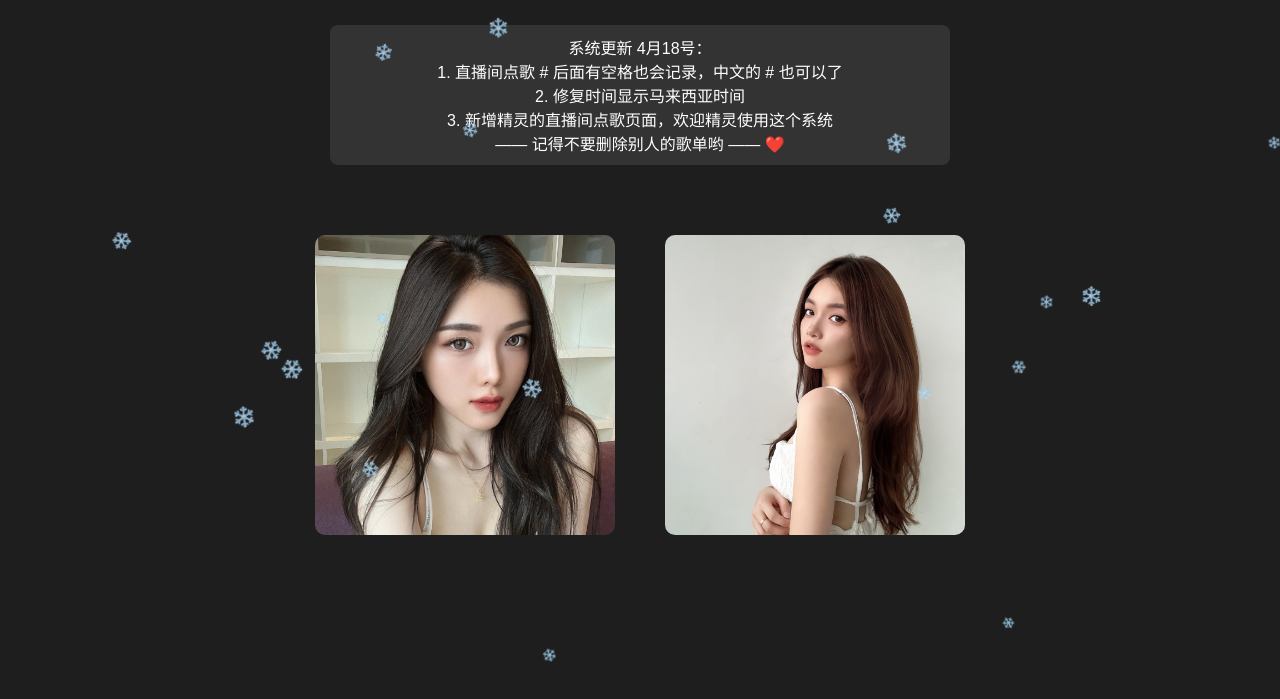
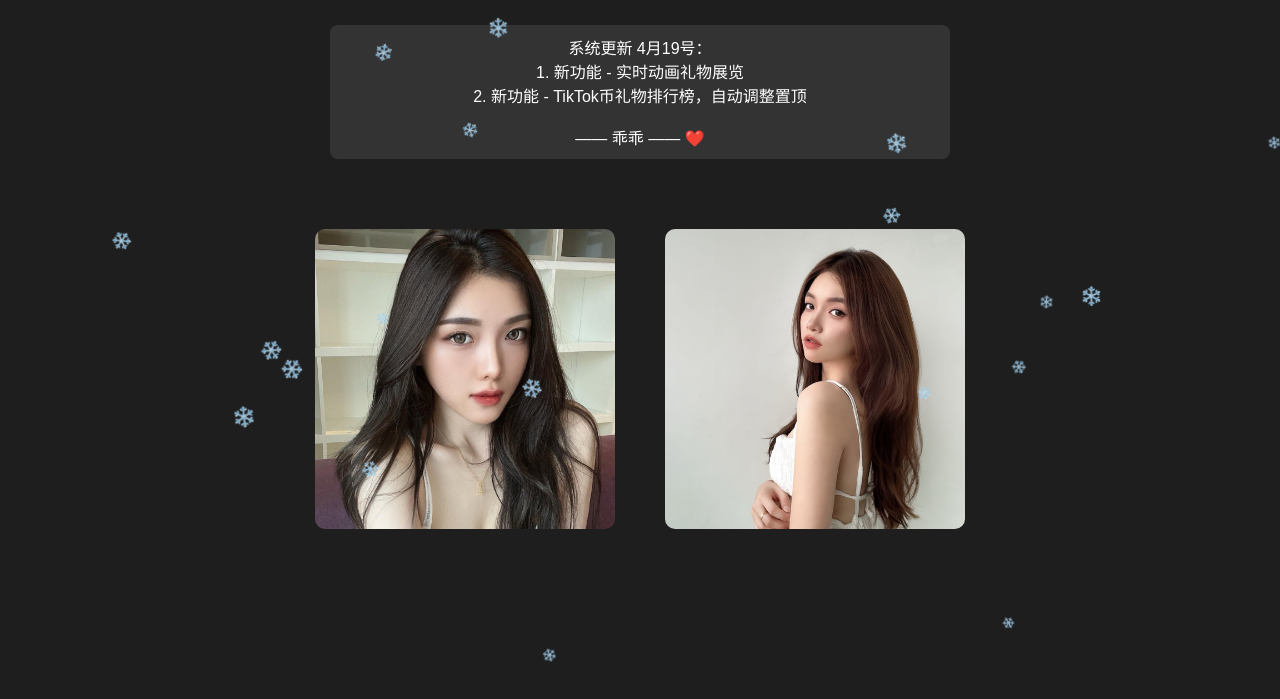
Before and after one commit to mysnow90/TTsongrequest, a website: page public/index.html in a window 1280 px wide. Shown: the part 105-804 px from the top of the page. Drawn offline with nearby package versions, Linux system fonts and the light colour scheme; no server answers.

Commit message:
patch note

```diff
--- a/public/index.html
+++ b/public/index.html
@@ -110,11 +110,11 @@
 
   <!-- Patch Notes -->
   <div class="patch-note">
-    系统更新 4月18号：<br>
-    1. 直播间点歌 # 后面有空格也会记录，中文的 # 也可以了<br>
-    2. 修复时间显示马来西亚时间<br>
-    3. 新增精灵的直播间点歌页面，欢迎精灵使用这个系统<br>
-    —— 记得不要删除别人的歌单哟 —— ❤️
+    系统更新 4月19号：<br>
+    1. 新功能 - 实时动画礼物展览<br>
+    2. 新功能 - TikTok币礼物排行榜，自动调整置顶<br><br>
+
+    —— 乖乖 —— ❤️
   </div>
 
   <!-- 图片选择 -->
```
